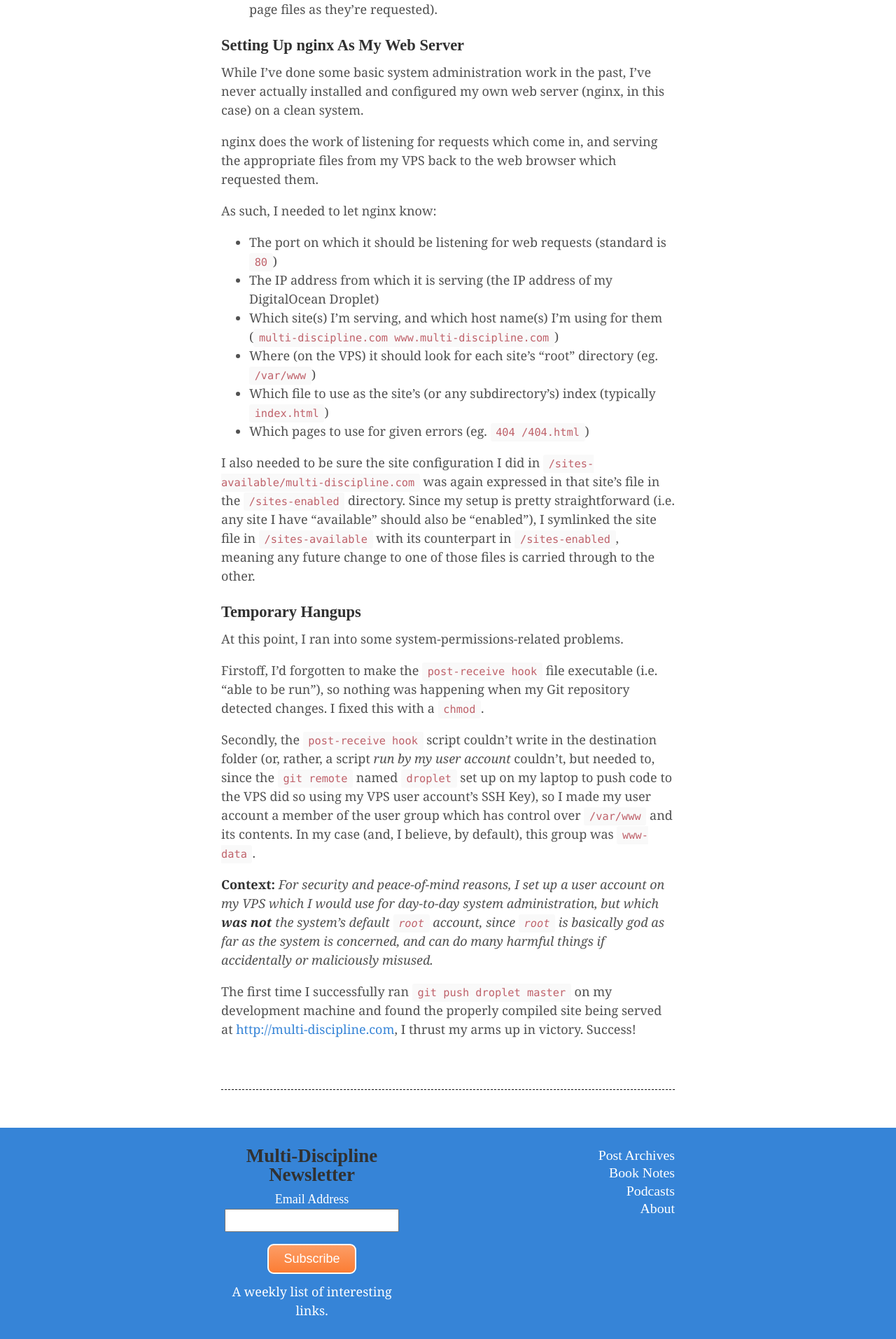
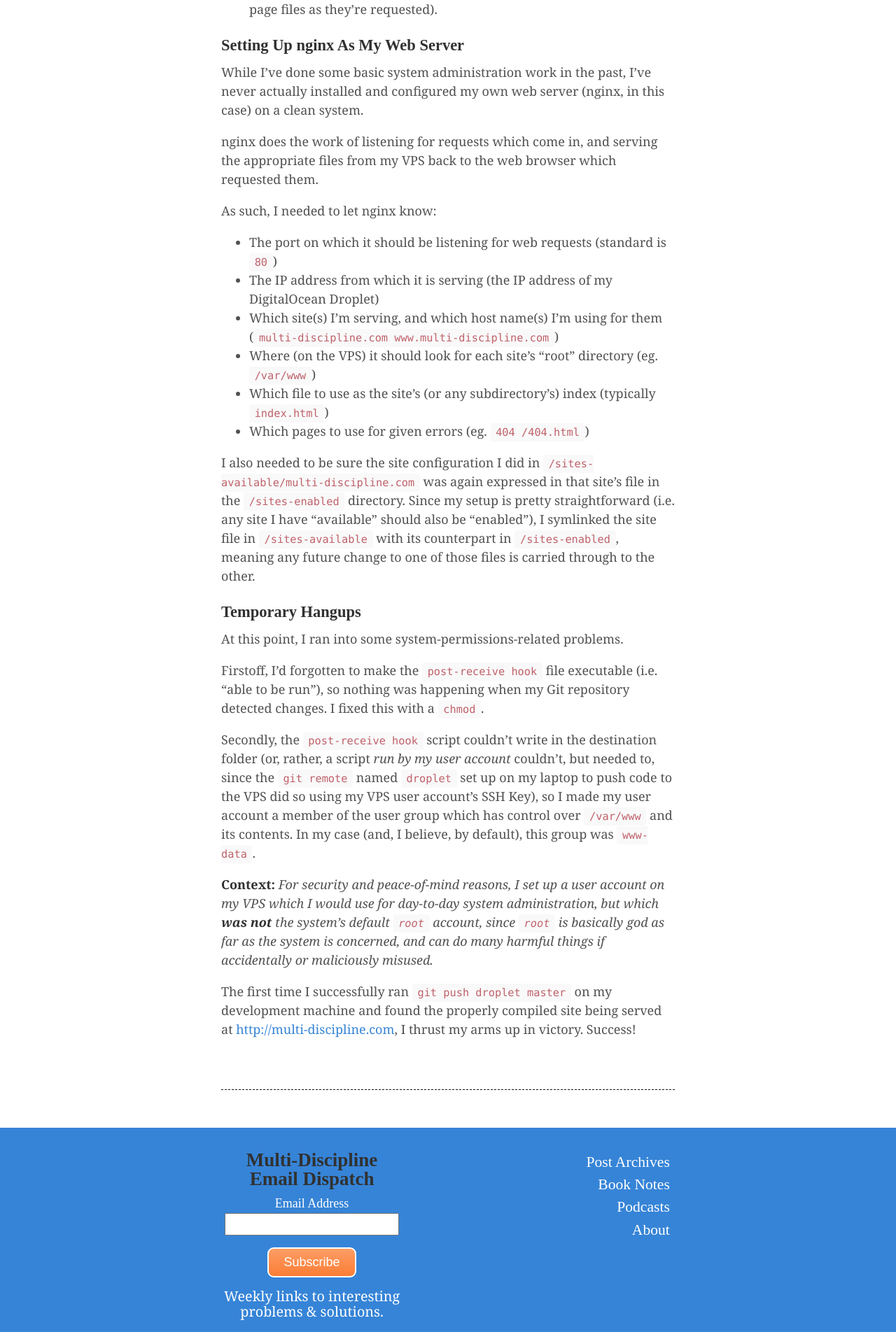
Before and after one commit to jasonmklug/multi-discipline, a Jekyll site: the page built from index.html, in a window 1280 px wide. Shown: the part 2689-4603 px from the top of the page at 70% size. Built offline with Jekyll 4.4.1, drawn with Linux system fonts in a browser that asks for light colours; Markdown is read by kramdown in place of the engine named in the settings; the list of posts is cut into pages by our own code.

Commit message:
Email copy & style around newsletter signup form

```diff
--- a/_includes/footer.html
+++ b/_includes/footer.html
@@ -19,15 +19,15 @@
       <!-- TinyLetter Subscribe Form -->
       <form id="tinyletter" action="https://tinyletter.com/multi-discipline" method="post" target="popupwindow" onsubmit="window.open('https://tinyletter.com/multi-discipline', 'popupwindow', 'scrollbars=yes,width=800,height=600');return true">
         <h2>
-          Multi-Discipline Newsletter
+          Multi-Discipline Email Dispatch
         </h2>
         <label for="tlemail">Email Address</label><br>
         <input type="text" name="email" id="tlemail" /><br>
         <input type="hidden" value="1" name="embed"/>
         <input type="submit" class="submit buttonified" value="Subscribe" />
-        <p>
+        <p class="subtext">
           <a href="https://tinyletter.com/multi-discipline" target="_blank">
-            A weekly list of interesting links.
+            Weekly links to interesting problems &amp; solutions.
           </a>
         </p>
       </form>
--- a/public/css/general.scss
+++ b/public/css/general.scss
@@ -390,9 +390,10 @@ tbody tr:nth-child(odd) th {
 .footer {
   background-color: $base;
   margin-top: 3em;
+  padding-bottom: 1em;
   form#tinyletter {
     h2 {
-      margin: 0 0 .3em 0;
+      margin: .2em 0 .3em 0;
     }
     display: block;
     width: 40%;
@@ -407,6 +408,11 @@ tbody tr:nth-child(odd) th {
       font-size: .9em;
       text-align: center;
       color: #333;
+    }
+    p.subtext {
+      margin: .2em 0 0 0;
+      font-size: 1.1em;
+      line-height: 1.1em;
     }
   }
 }
@@ -553,7 +559,7 @@ a.pagination-item:hover {
     }
   }
 
-  .masthead ul.nav_links {
+  .masthead ul.nav_links, .footer ul.nav_links {
     li.nav_link {
       padding: .4rem;
       font-size: 1.2rem;
```
